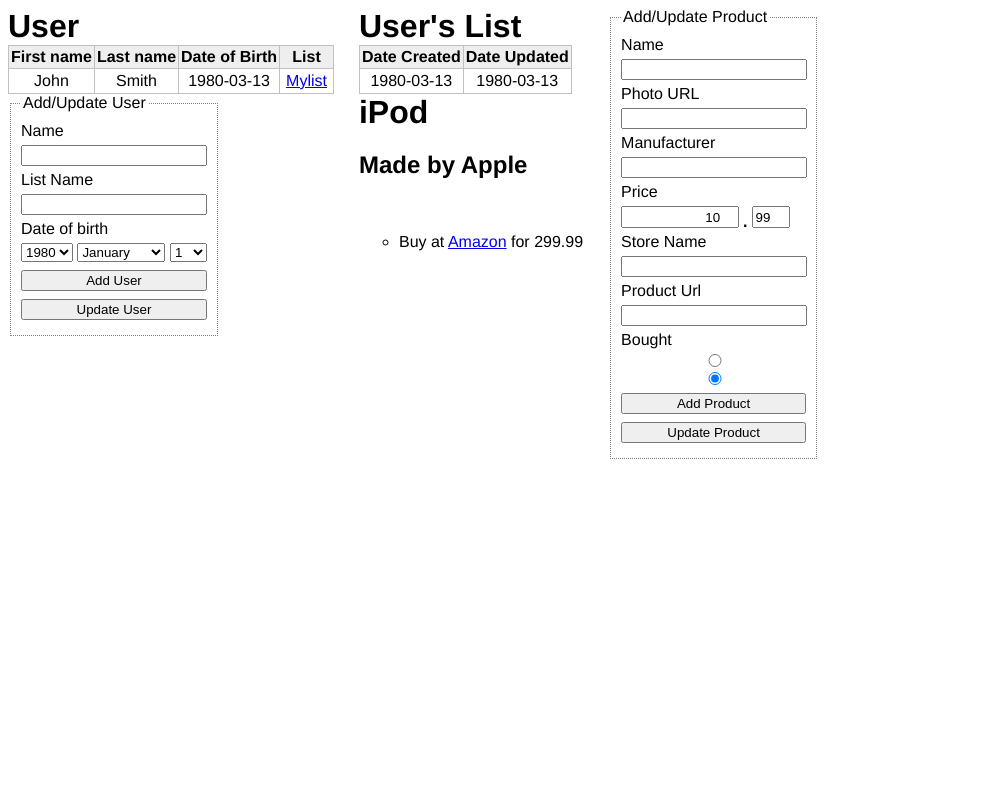
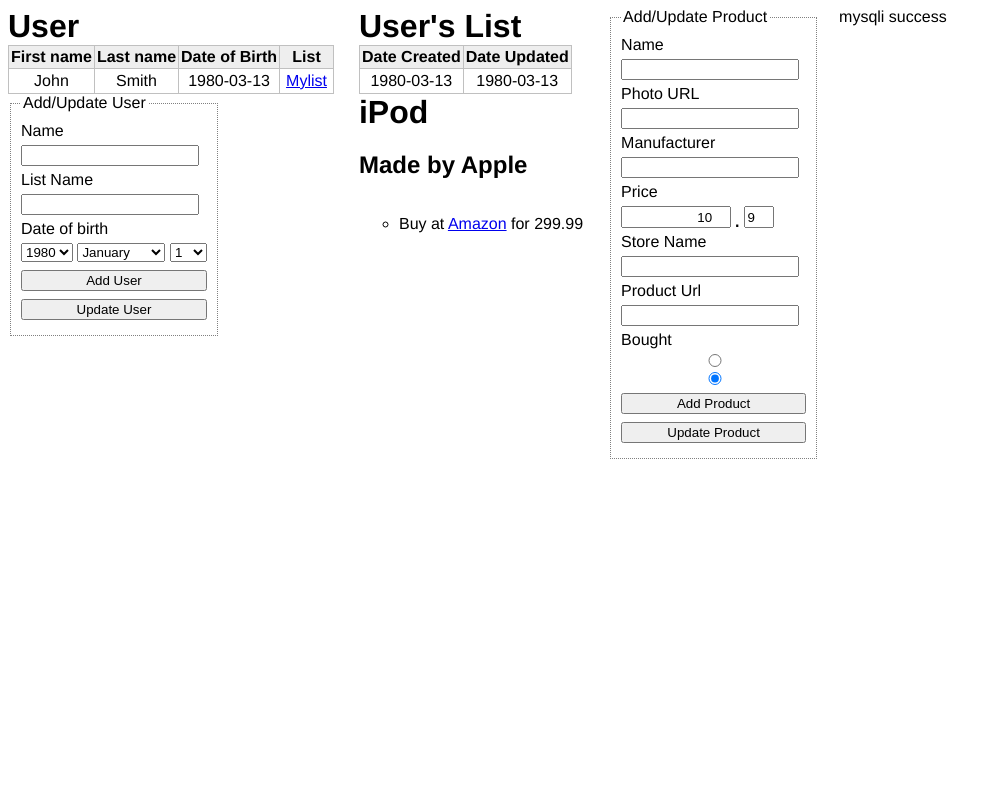
Before and after one commit to cdjames/wishlist, a PHP site: page /finalProject.php in a window 1280 px wide. Shown: the whole page, without its empty margins (0-1001 px from the left). Run offline with PHP 8.4, Linux system fonts and the light colour scheme; data that the repository does not hold is empty.

Commit message:
added success message

```diff
--- a/finalProject.php
+++ b/finalProject.php
@@ -11,6 +11,10 @@
 if($mysqli->connect_errno){
 	echo "Connection error " . $mysqli->connect_errno . " " . $mysqli->connect_error;
 	}
+else {
+	echo "mysqli success";
+}
+
 ?>
 
 <!DOCTYPE html>
```
